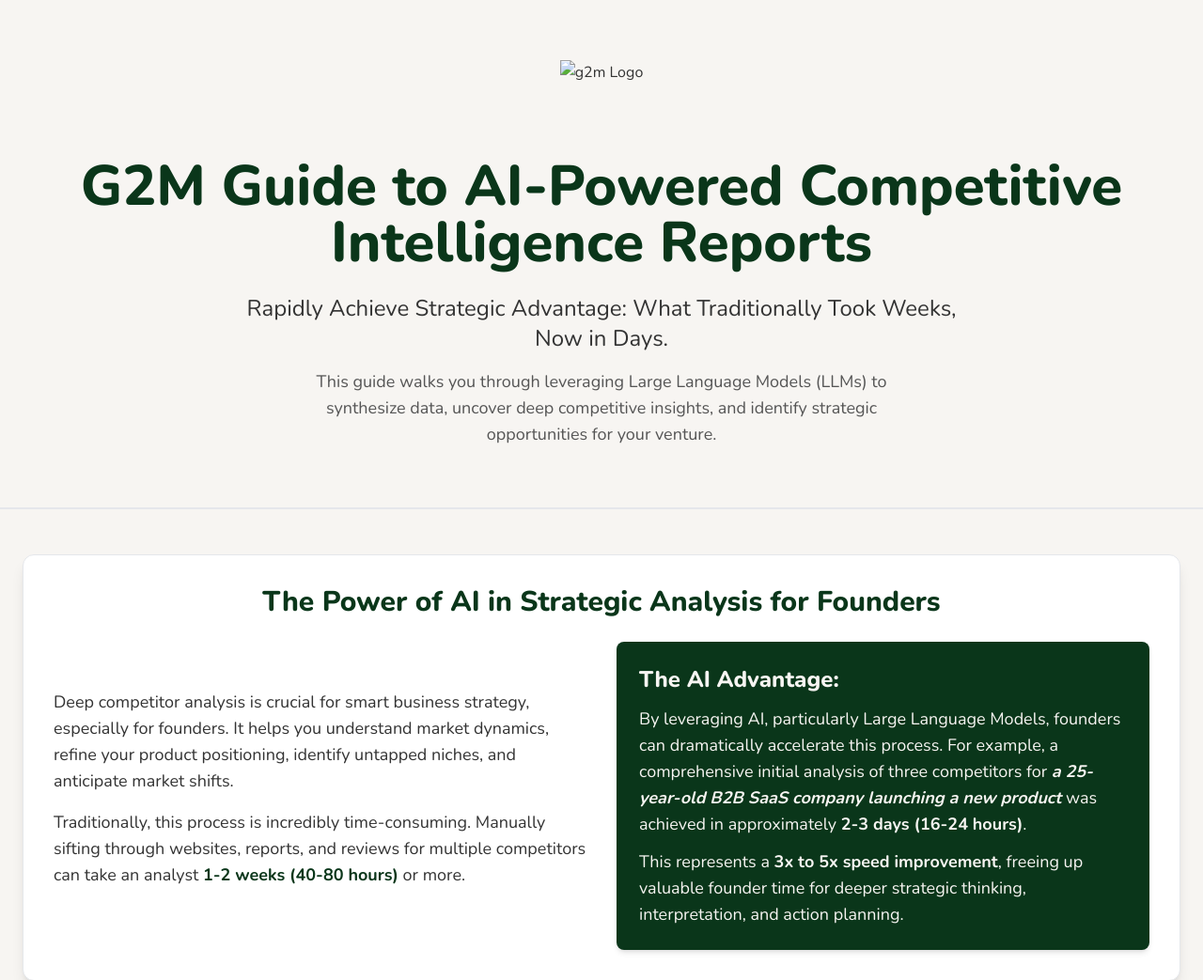
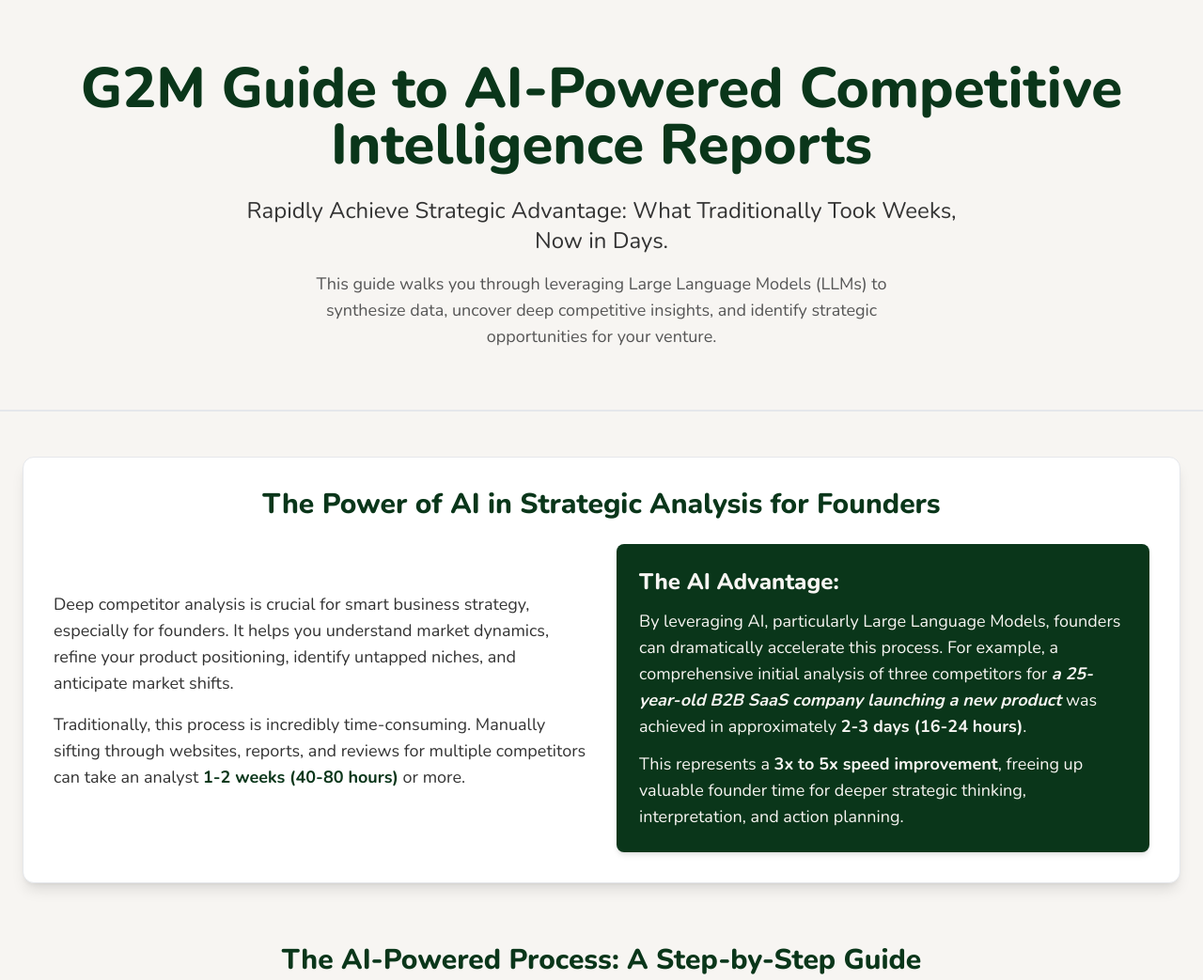
Before and after one commit to phillipt123/g2m-solutions, a plain HTML site: page index.html in a window 1280 px wide. Shown: the top 1043 px of the page at 94% size. Drawn offline with nearby package versions, Linux system fonts and the light colour scheme.

Commit message:
Update index.html

```diff
--- a/index.html
+++ b/index.html
@@ -186,9 +186,6 @@
 
     <header class="bg-brand-cream-main py-12 sm:py-16 text-center border-b-2 border-gray-200">
         <div class="container mx-auto px-6 flex flex-col items-center">
-            <div class="mb-6">
-                <img src="YOUR_LOGO_URL_HERE/g2m_Logo.jpg" alt="g2m Logo" class="h-16 sm:h-20">
-                </div>
             <h1 class="text-4xl sm:text-5xl md:text-6xl font-extrabold hero-title mb-6">
                 G2M Guide to AI-Powered Competitive Intelligence Reports
             </h1>
```
